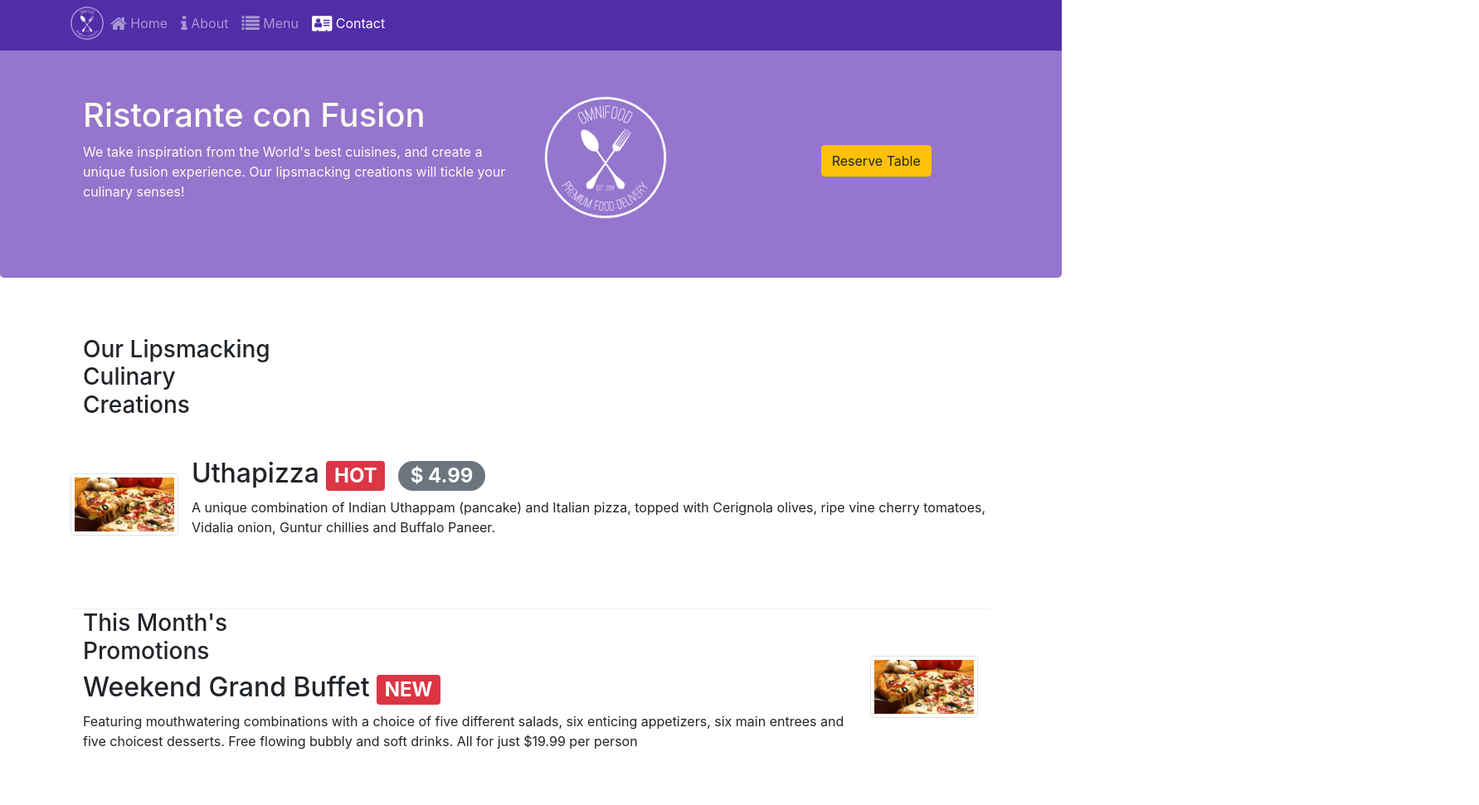
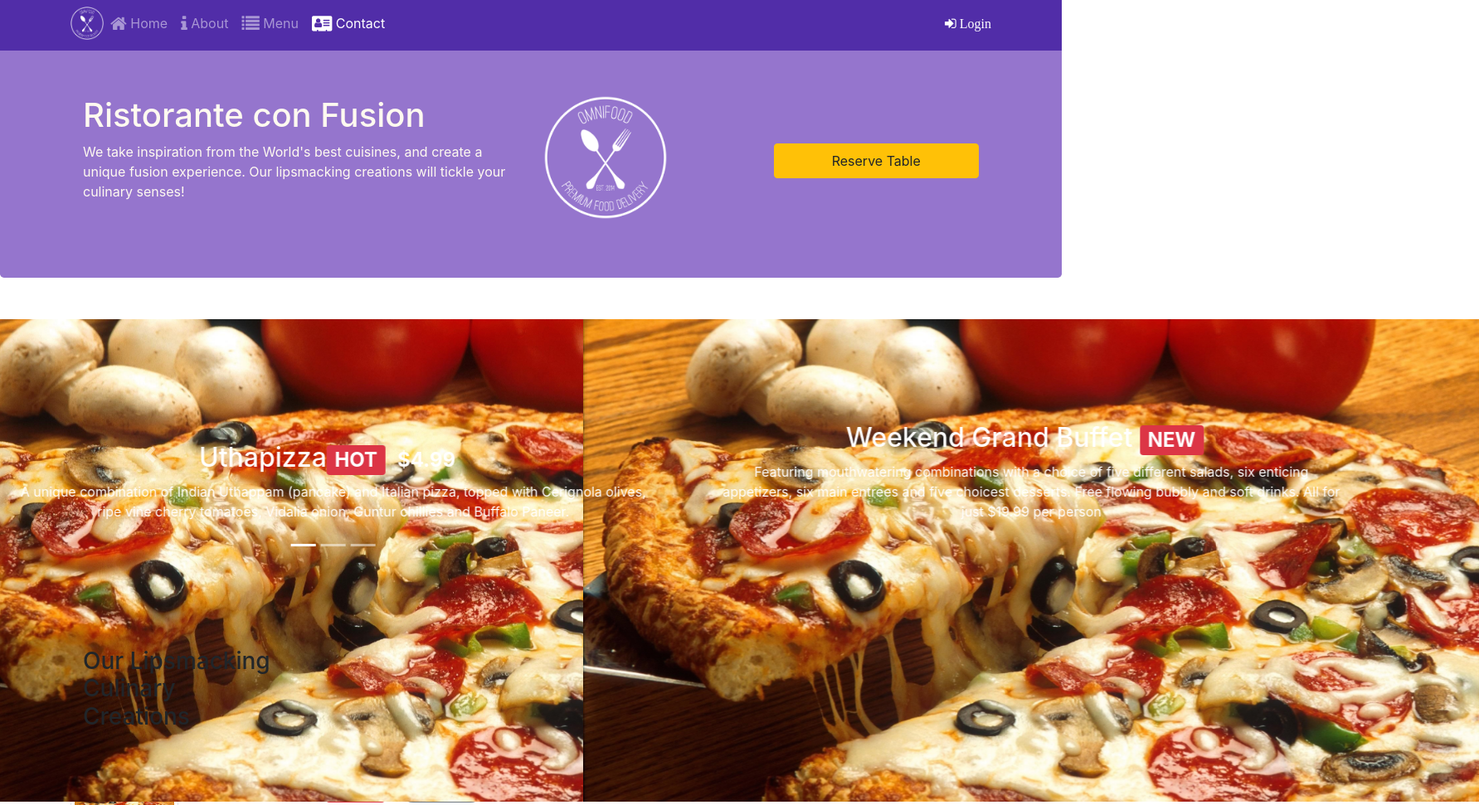
Before and after one commit to olathegreat/Courserabootstrapcourse, a website: page index.html in a window 1280 px wide. Shown: the part 5-976 px from the top of the page at 83% size, 1783 px wide, since content can reach past the window. Drawn offline with nearby package versions, Linux system fonts and the light colour scheme.

Commit message:
carousel

```diff
--- a/index.html
+++ b/index.html
@@ -33,9 +33,44 @@
                         <li class="nav-item"><a class="nav-link" href="#"><span class="fa fa-list fa-lg"></span> Menu</a></li>
                         <li class="nav-item active"><a class="nav-link" href="./contactus.html"><span class="fa fa-address-card fa-lg"></span> Contact</a></li>
                 </ul>
+                <span class="navbar-text">
+                   <a data-toggle="modal" data-target="#loginModal">
+                       <span class="fa fa-sign-in"> Login</span>
+                   </a>
+                </span>
             </div>
         </div>
     </nav>
+
+    <div id="loginModal" class="modal fade" role="dialog">
+        <div class="modal-dialog modal-lg" role="content">
+            <div class="modal-header">
+                Log in
+                 <button type="button" class="close" data-dismiss="modal">
+                     &times;
+                 </button>
+            </div>
+            <div class="modal-body">
+                <form>
+                    <div class="form-group row">
+                        <label for="firstname" class="col-md-2 col-form-label">First Name</label>
+                        <div class="col-md-10">
+                            <input type="text" class="form-control" id="firstname" name="firstname" placeholder="First Name">
+                        </div>
+                    </div>
+                    <div class="form-group row">
+                        <label for="lastname" class="col-md-2 col-form-label">Last Name</label>
+                        <div class="col-md-10">
+                            <input type="text" class="form-control" id="lastname" name="lastname" placeholder="Last Name">
+                        </div>
+                    </div>
+                </form>
+            </div>
+
+
+            </div>
+        </div>
+    </div>
     <header class="jumbotron">
         <div class="container">
             <div class="row row-header">
@@ -48,9 +83,13 @@
                 </div>
                 <div class="col-12 col-sm align-self-center mt-2">
                     <div class="text-center">
-                        <button class="btn btn-warning" href="#reserve">
+                        <a role="button" class="btn btn-block btn-warning nav-link" href="#reserve"
+                        data-toggle="tooltip" data-html="true" title="Or call us at <br> +2348169336518 "
+                        data-placement="bottom">
                             Reserve Table
-                        </button>
+                        </a>
+
+
                     </div>
 
 
@@ -60,6 +99,69 @@
     </header>
 
     <div class="container">
+        <div class="row row-content">
+            <div class="col">
+                <div id="mycarousel" class="carousel slide" data-ride="carousel">
+                    <div class="carousel-iner" role="listbox">
+                        <div class="carousel-item active">
+                            <img class="d-block img-fluid" src="./images/pizza.jpg" alt="uthapizza">
+                            <div class="carousel-caption d-none d-md-block">
+                                <h2>
+                                    Uthapizza<span class="badge badge-danger">HOT</span><span class="badge badge-pill badge-default">$4.99</span>
+
+                                </h2>
+                                <p class="d-mone d-sm-block">
+                                    A unique combination of Indian Uthappam (pancake) and Italian pizza,
+                                    topped with Cerignola olives, ripe vine cherry tomatoes, Vidalia onion, Guntur chillies and Buffalo Paneer.
+                               </p>
+                            </div>
+                        <div class="carousel-item">
+                            <img class="d-block img-fluid" src="./images/pizza.jpg" alt="uthapizza">
+                            <div class="carousel-caption d-none d-md-block">
+                                <h2>Weekend Grand Buffet <span class="badge badge-danger  mr-3 ">NEW</span></h2>
+                                <p>Featuring mouthwatering combinations with a choice of five different salads, six enticing appetizers, six main
+                                    entrees and five choicest desserts. Free flowing bubbly and soft drinks. All for just $19.99 per person </p>
+                            </div>
+
+
+                        </div>
+
+
+                        <div class="carousel-item">
+                            <img class="d-block img-fluid" src="./images/secondhead.jpg" alt="uthapizza">
+                            <div class="carousel-caption d-none d-md-block">
+                                <h2 class="mt-0">Alberto Somayya</h2>
+                                <h4>Executive Chef</h4>
+                                <p>    Award winning three-star Michelin chef with wide International experience having worked closely with
+                                      whos-who in the culinary world, he specializes in creating mouthwatering Indo-Italian fusion experiences.
+                                </p>
+                            </div>
+
+
+                        </div>
+
+                        <ol class="carousel-indicators">
+                            <li data-target="#mycarousel" data-slide-to="0" class="active"></li>
+                            <li data-target="#mycarousel" data-slide-to="1"></li>
+                            <li data-target="#mycarousel" data-slide-to="2"></li>
+                        </ol>
+                    </div>
+
+                    <a class="carousel-control-prev" href="#mycarousel" role="button" data-slide="prev">
+                        <span class="carousel-control-prev-icon"></span>
+                    </a>
+                    <a class="carouselcontrol-next" href="#mycarousel" role="button" data-slide="next">
+                        <span class="carousel-control-next-icon"></span>
+                    </a>
+                </div>
+
+            </div>
+        </div>
+
+
+
+
+
         <div class="row row-content align-items-center">
             <div class="col-12 col-sm-4 col-md-3">
                 <h3>Our Lipsmacking Culinary Creations</h3>
@@ -235,6 +337,12 @@
      <script src="node_modules/popper.js/dist/umd/popper.min.js"></script>
      <script src="node_modules/bootstrap/dist/js/bootstrap.min.js"></script>
 
+     <script>
+         $(document).ready(function(){
+             $('[data-toggle="tooltip"]').tooltip();
+         });
+     </script>
+
 </body>
 
 </html>
--- a/style.css
+++ b/style.css
@@ -38,3 +38,12 @@ body{
 .navbar-dark {
      background-color: #512DA8;
 }
+.carouel{
+    background: #512DA8;
+}
+.carousel-item{
+    height: 300px;
+}
+.carousel-item img{
+    position: absolute;
+}
```
Also changed, not shown: img/alberto.png (added), img/buffet.png (added), img/logo.png (added), img/uthappizza.png (added), 1 other file.
